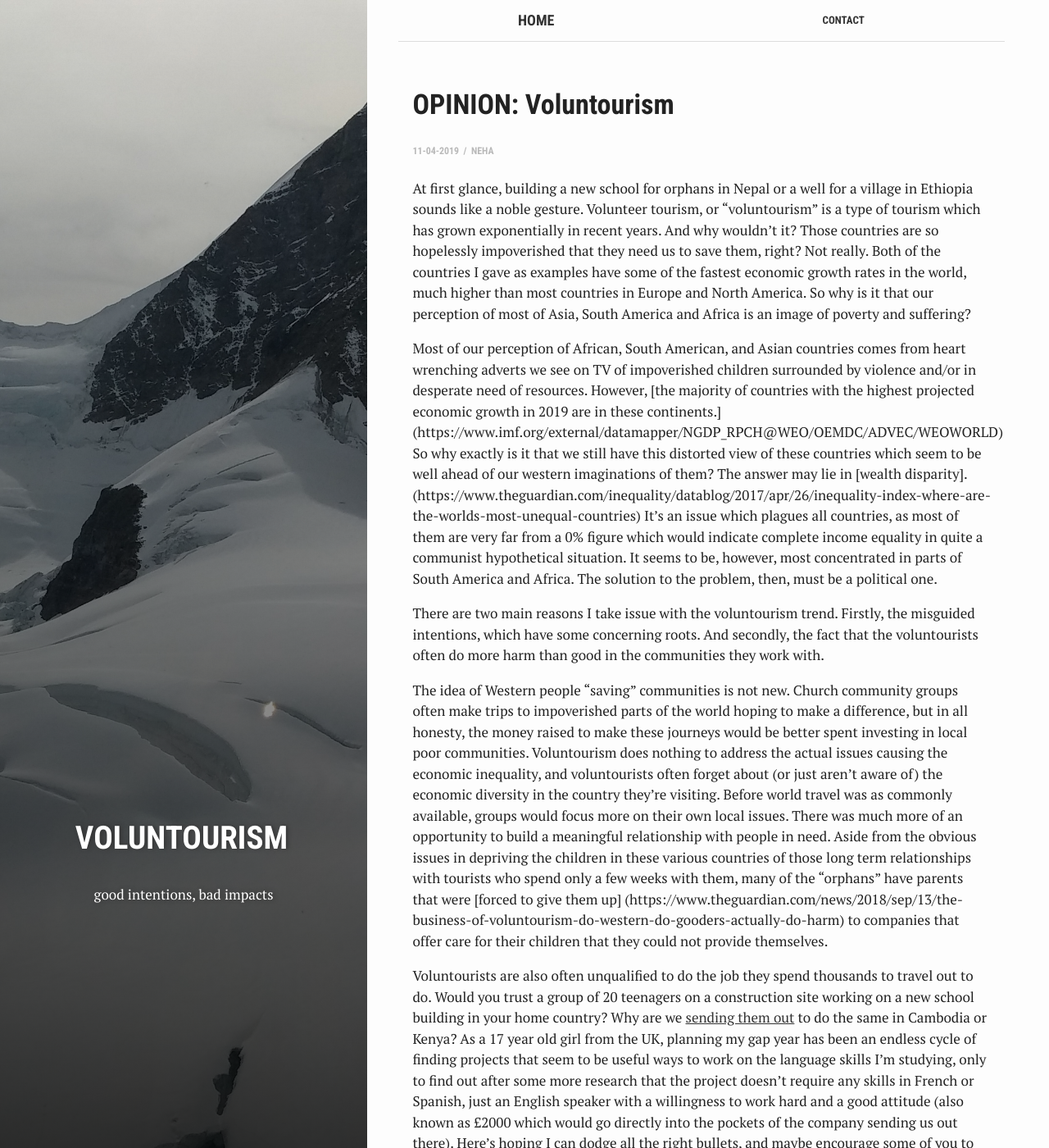
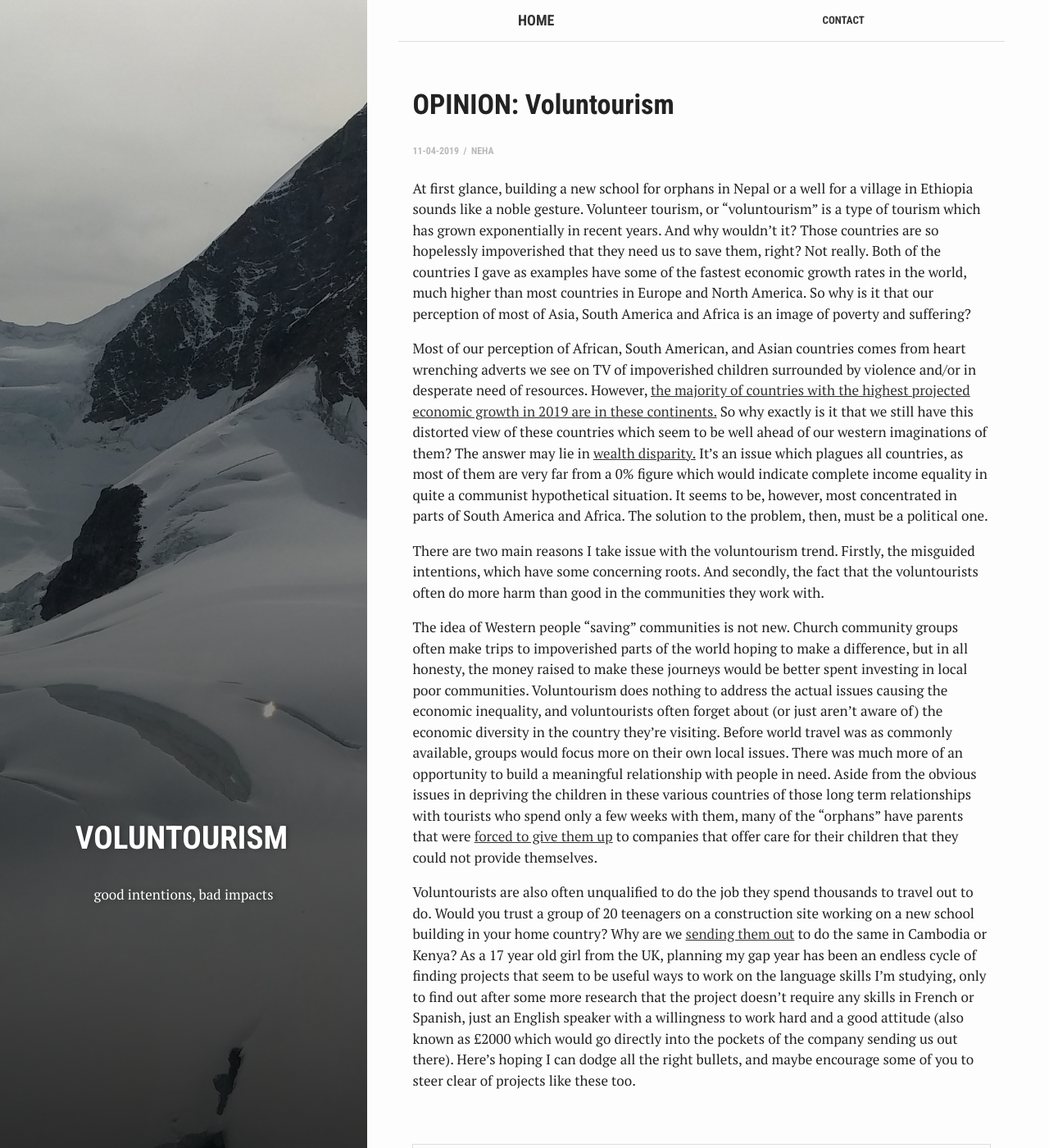
Before and after one commit to neha-snkl/neha-snkl.github.io, a Jekyll site: the page built from _posts/2019-04-11-voluntourism.markdown, in a window 1280 px wide and 1400 px high. Shown: the whole window at 82% size. Built offline with Jekyll 4.4.1, drawn with Linux system fonts in a browser that asks for light colours.

Commit message:
fixed hyperlink bug

```diff
--- a/_posts/2019-04-11-voluntourism.markdown
+++ b/_posts/2019-04-11-voluntourism.markdown
@@ -11,10 +11,10 @@ author: neha
 ---
 At first glance, building a new school for orphans in Nepal or a well for a village in Ethiopia sounds like a noble gesture. Volunteer tourism, or “voluntourism” is a type of tourism which has grown exponentially in recent years. And why wouldn’t it? Those countries are so hopelessly impoverished that they need us to save them, right? Not really. Both of the countries I gave as examples have some of the fastest economic growth rates in the world, much higher than most countries in Europe and North America. So why is it that our perception of most of Asia, South America and Africa is an image of poverty and suffering?
 
-Most of our perception of African, South American, and Asian countries comes from heart wrenching adverts we see on TV of impoverished children surrounded by violence and/or in desperate need of resources. However, [the majority of countries with the highest projected economic growth in 2019 are in these continents.] (https://www.imf.org/external/datamapper/NGDP_RPCH@WEO/OEMDC/ADVEC/WEOWORLD) So why exactly is it that we still have this distorted view of these countries which seem to be well ahead of our western imaginations of them? The answer may lie in [wealth disparity]. (https://www.theguardian.com/inequality/datablog/2017/apr/26/inequality-index-where-are-the-worlds-most-unequal-countries) It's an issue which plagues all countries, as most of them are very far from a 0% figure which would indicate complete income equality in quite a communist hypothetical situation. It seems to be, however, most concentrated in parts of South America and Africa. The solution to the problem, then, must be a political one.
+Most of our perception of African, South American, and Asian countries comes from heart wrenching adverts we see on TV of impoverished children surrounded by violence and/or in desperate need of resources. However, [the majority of countries with the highest projected economic growth in 2019 are in these continents.](https://www.imf.org/external/datamapper/NGDP_RPCH@WEO/OEMDC/ADVEC/WEOWORLD) So why exactly is it that we still have this distorted view of these countries which seem to be well ahead of our western imaginations of them? The answer may lie in [wealth disparity.](https://www.theguardian.com/inequality/datablog/2017/apr/26/inequality-index-where-are-the-worlds-most-unequal-countries) It's an issue which plagues all countries, as most of them are very far from a 0% figure which would indicate complete income equality in quite a communist hypothetical situation. It seems to be, however, most concentrated in parts of South America and Africa. The solution to the problem, then, must be a political one.
 
 There are two main reasons I take issue with the voluntourism trend. Firstly, the misguided intentions, which have some concerning roots. And secondly, the fact that the voluntourists often do more harm than good in the communities they work with.
 
-The idea of Western people “saving” communities is not new. Church community groups often make trips to impoverished parts of the world hoping to make a difference, but in all honesty, the money raised to make these journeys would be better spent investing in local poor communities. Voluntourism does nothing to address the actual issues causing the economic inequality, and voluntourists often forget about (or just aren't aware of) the economic diversity in the country they're visiting. Before world travel was as commonly available, groups would focus more on their own local issues. There was much more of an opportunity to build a meaningful relationship with people in need.  Aside from the obvious issues in depriving the children in these various countries of those long term relationships with tourists who spend only a few weeks with them, many of the "orphans" have parents that were [forced to give them up] (https://www.theguardian.com/news/2018/sep/13/the-business-of-voluntourism-do-western-do-gooders-actually-do-harm) to companies that offer care for their children that they could not provide themselves.
+The idea of Western people “saving” communities is not new. Church community groups often make trips to impoverished parts of the world hoping to make a difference, but in all honesty, the money raised to make these journeys would be better spent investing in local poor communities. Voluntourism does nothing to address the actual issues causing the economic inequality, and voluntourists often forget about (or just aren't aware of) the economic diversity in the country they're visiting. Before world travel was as commonly available, groups would focus more on their own local issues. There was much more of an opportunity to build a meaningful relationship with people in need.  Aside from the obvious issues in depriving the children in these various countries of those long term relationships with tourists who spend only a few weeks with them, many of the "orphans" have parents that were [forced to give them up](https://www.theguardian.com/news/2018/sep/13/the-business-of-voluntourism-do-western-do-gooders-actually-do-harm) to companies that offer care for their children that they could not provide themselves.
 
 Voluntourists are also often unqualified to do the job they spend thousands to travel out to do. Would you trust a group of 20 teenagers on a construction site working on a new school building in your home country? Why are we [sending them out](https://www.huffpost.com/entry/little-white-girls-voluntourism_b_4834574) to do the same in Cambodia or Kenya? As a 17 year old girl from the UK, planning my gap year has been an endless cycle of finding projects that seem to be useful ways to work on the language skills I'm studying, only to find out after some more research that the project doesn't require any skills in French or Spanish, just an English speaker with a willingness to work hard and a good attitude (also known as £2000 which would go directly into the pockets of the company sending us out there). Here's hoping I can dodge all the right bullets, and maybe encourage some of you to steer clear of projects like these too.
```
